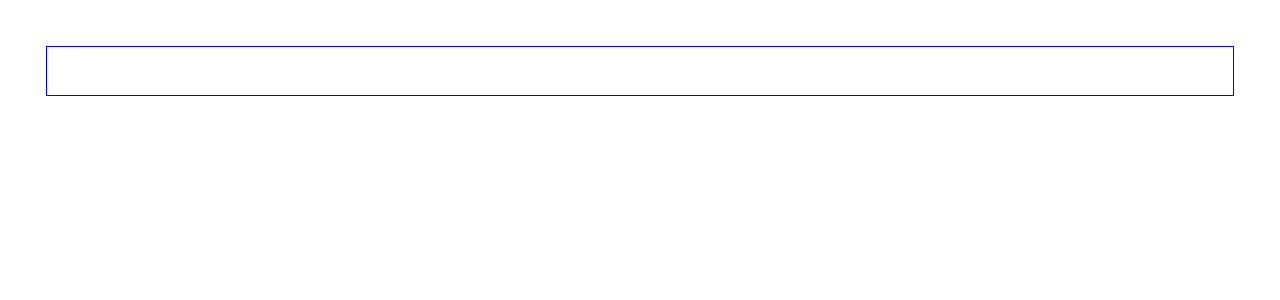
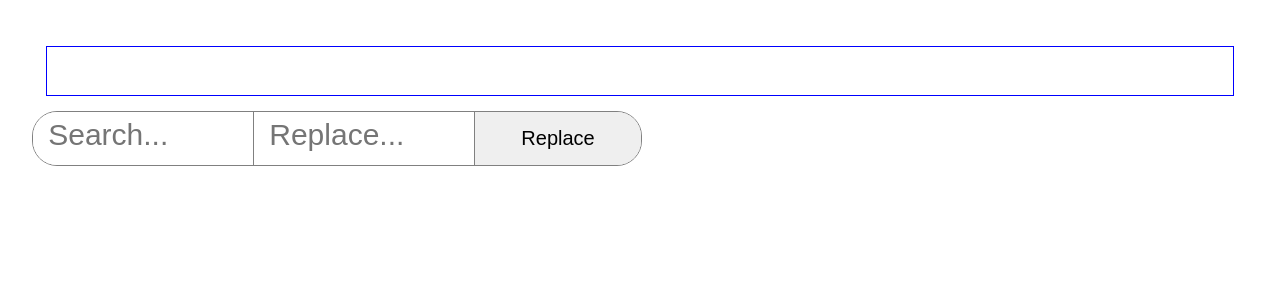
Before and after one commit to alexstolznut/draftjs-redux, a React (Create React App) app: page / in a window 1280 px wide. Shown: the top 300 px of the page. Built offline with nearby package versions, Linux system fonts and the light colour scheme.

Commit message:
toying with highlight search with redux

```diff
--- a/src/App.css
+++ b/src/App.css
@@ -48,3 +48,32 @@
   font-family: 'Open Sans';
   font-size: 90%;
 }
+.search-and-replace {
+  border-radius:25px;
+  border: 1px solid grey;
+  width:50%;
+  display:flex;
+  justify-content: space-between;
+  overflow: hidden;
+  font-size: 20em;
+  /* background: red; */
+}
+.search-and-replace input {
+  width:35%;
+  padding: 2.5%;
+  border: none;
+  border-right: 1px solid grey;
+  font-size: 20px;
+}
+
+.searh-and-replace input,
+.search-and-replace input::-webkit-input-placeholder {
+  font-size: 1.5em;
+}
+
+.search-and-replace > button {
+  width:30%;
+  border:none;
+  padding: 2.5%;
+  font-size: 20px;
+}
--- a/src/actions.js
+++ b/src/actions.js
@@ -2,3 +2,8 @@ export const updateEditor = (editorState) => ({
     type: 'UPDATE_EDITOR_STATE',
     payload: editorState,
 })
+
+export const highlightEditorText = ({editorState}) => ({
+    type: 'HIGHLIGHT_EDITOR_STATE',
+    payload: {editorState}
+})
--- a/src/components/editor.js
+++ b/src/components/editor.js
@@ -1,17 +1,100 @@
-import React from 'react'
-import { Editor, EditorState } from 'draft-js';
+import React, {useState} from 'react'
+import { Editor, EditorState, CompositeDecorator } from 'draft-js';
 import { connect } from 'react-redux';
-import { updateEditor } from '../actions';
+import { updateEditor, highlightEditorText } from '../actions';
 import '../App.css';
 import 'draft-js/dist/Draft.css';
 
 const mapStateToProps = ({ editorState }) => ({ editorState });
 const mapDispatchToProps = (dispatch) => ({
     onSaveEditorState: (editorState) => dispatch(updateEditor(editorState)),
+    //I think I have to write the whole function in on onHighlightEditor
+    //Need store replace and search in redux
+    onHighlightEditor: ( editorState) =>  dispatch(highlightEditorText(editorState))
 
   });
 
-  function EditorComp({editorState, onSaveEditorState}) {
+//   {
+//     const search = e.target.value;
+//     console.log(e.target.value)
+//     dispatch(highlightEditorText(EditorState.set(editorState, {decorator: generateDecorator(search)})))}
+
+  const findWithregex = (regex, contentBlock, callback) => {
+    const text = contentBlock.getText();
+    let matchArr, start, end;
+    while((matchArr = regex.exec(text)) !== null) {
+        start = matchArr.index;
+        end = start + matchArr[0].length;
+        callback(start,end);
+    }
+}
+const generateDecorator = (highlightTerm, findWithRegex) => {
+    const regex = new RegExp(highlightTerm, 'g');
+    return new CompositeDecorator([{
+        strategy: (contentBlock, callback) => {
+            if (highlightTerm !== '') {
+                findWithRegex(regex, contentBlock, callback);
+            }
+        },
+        component: SearchHighlight,
+    }])
+}
+
+
+
+const SearchHighlight = (props) => (
+    <span className="search-and-replace-highlight">{props.children}</span>
+);
+
+
+
+  function EditorComp({editorState, onSaveEditorState, onHighlightEditor}) {
+
+    const [search, setSearch] = useState('');
+    const [replace, setReplace] = useState('');
+
+    const onChangeSearch = (e, onHighlightEditor) => {
+        console.log(e.target.value)
+        const search = e.target.value;
+        setSearch(e.target.value);
+        onHighlightEditor(editorState, generateDecorator(search));
+
+
+    };
+    const onChangeReplace = (e) => {
+        setReplace(e.target.value);
+    }
+
+    const onReplace = () => {
+        console.log(`replace "${search}" with "${replace}"`);
+    }
+
+    const findWithregex = (regex, contentBlock, callback) => {
+        const text = contentBlock.getText();
+        let matchArr, start, end;
+        while((matchArr = regex.exec(text)) !== null) {
+            start = matchArr.index;
+            end = start + matchArr[0].length;
+            callback(start,end);
+        }
+    }
+    const generateDecorator = (highlightTerm, findWithRegex) => {
+        const regex = new RegExp(highlightTerm, 'g');
+        return new CompositeDecorator([{
+            strategy: (contentBlock, callback) => {
+                if (highlightTerm !== '') {
+                    findWithRegex(regex, contentBlock, callback);
+                }
+            },
+            component: SearchHighlight,
+        }])
+    }
+
+
+
+    const SearchHighlight = (props) => (
+        <span className="search-and-replace-highlight">{props.children}</span>
+    );
     return (
         <div className="editorContainer">
             <div className="editors">
@@ -20,6 +103,21 @@ const mapDispatchToProps = (dispatch) => ({
                     onChange={onSaveEditorState}
                 />
             </div>
+            <div className="search-and-replace">
+                <input
+                    value={search}
+                    onChange={onHighlightEditor}
+                    placeholder="Search..."
+                />
+                <input
+                    value={replace}
+                    onChange={onChangeReplace}
+                    placeholder="Replace..."
+                />
+                <button onClick={onReplace}>
+                    Replace
+                </button>
+            </div>
         </div>
     )
 }
--- a/src/reducers/reducer.js
+++ b/src/reducers/reducer.js
@@ -12,6 +12,14 @@ const defaultState = {
         editorState: payload,
       };
     }
+    if (type === 'UPDATE_SEARCH_STATE') {
+      console.log('hello')
+      return {
+        ...state,
+        search: payload
+      }
+    }
+
     return state;
   };
 
```
